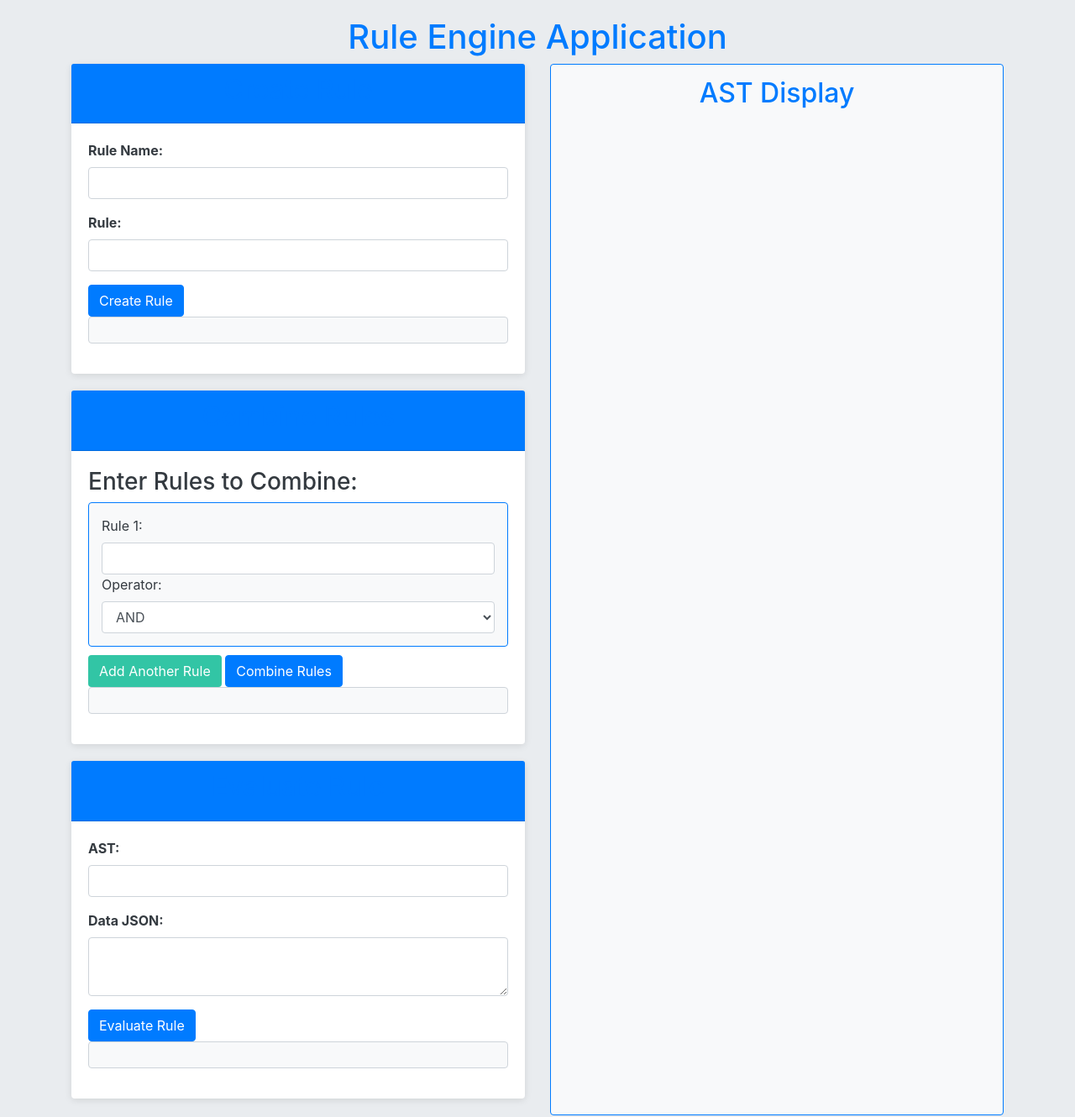
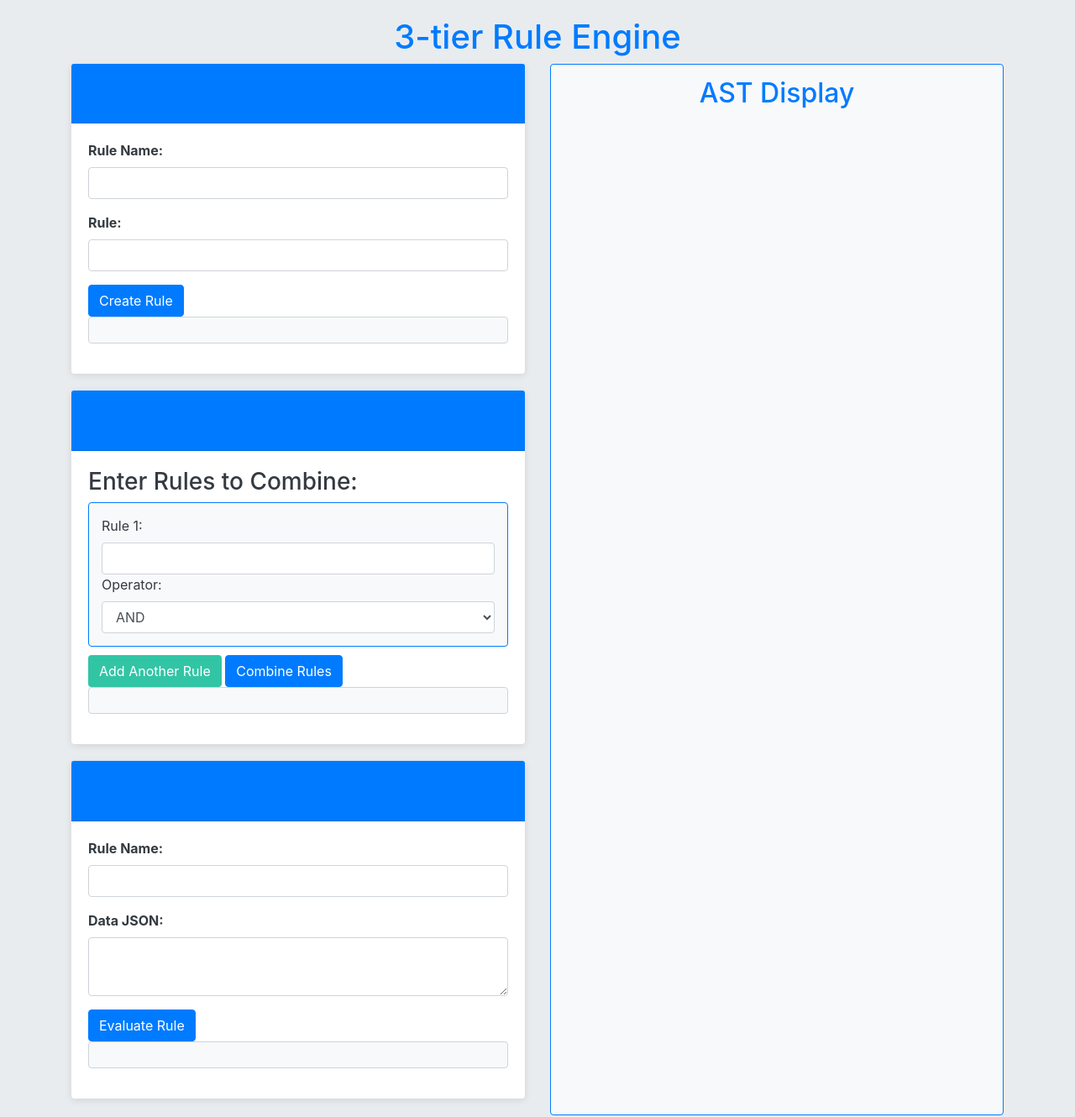
Before and after one commit to ramesh8850/3-tier-Rule-Engine-AST, a website: page views/index.html in a window 1280 px wide. Shown: the top 1330 px of the page at 84% size. Drawn offline with nearby package versions, Linux system fonts and the light colour scheme.

Commit message:
Update index.html

```diff
--- a/views/index.html
+++ b/views/index.html
@@ -10,7 +10,7 @@
 </head>
 <body>
     <div class="container">
-        <h1 class="text-center">Rule Engine Application</h1>
+        <h1 class="text-center">3-tier Rule Engine</h1>
         <div class="row">
             <div class="col-md-6">
                 <!-- Create Rule Section -->
@@ -68,7 +68,7 @@
                     <div class="card-body">
                         <form id="evaluate-rule-form">
                             <div class="form-group">
-                                <label for="evaluate-ast">AST:</label>
+                                <label for="evaluate-ast">Rule Name:</label>
                                 <input type="text" class="form-control" id="evaluate-ast" name="ast" required>
                             </div>
                             <div class="form-group">
```
